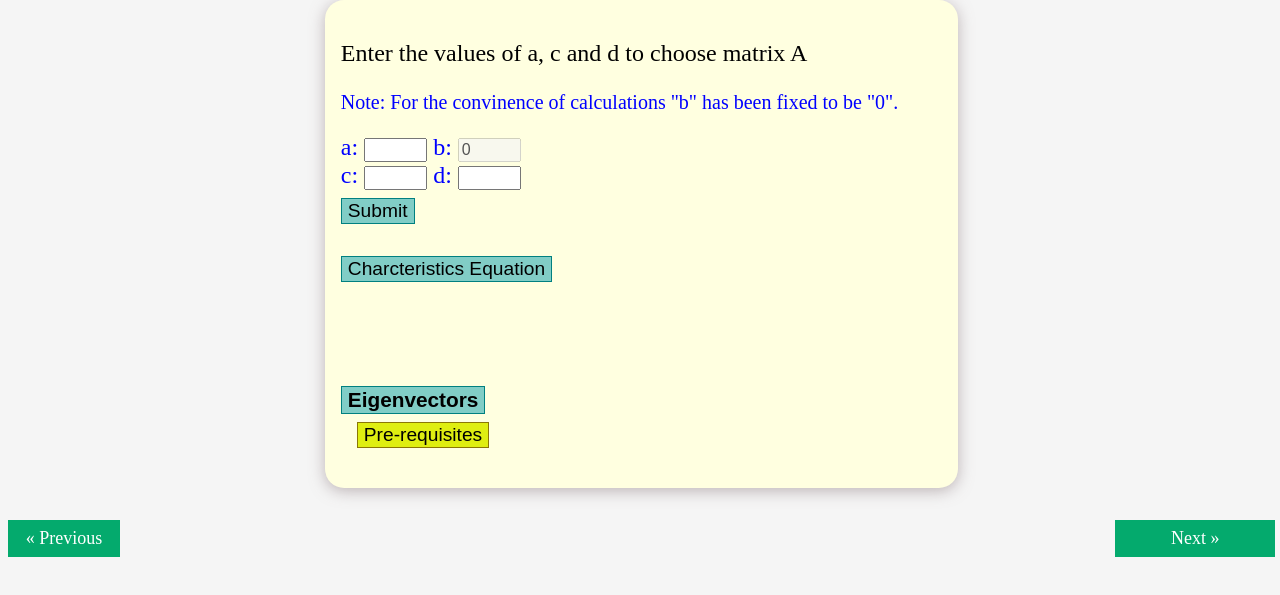
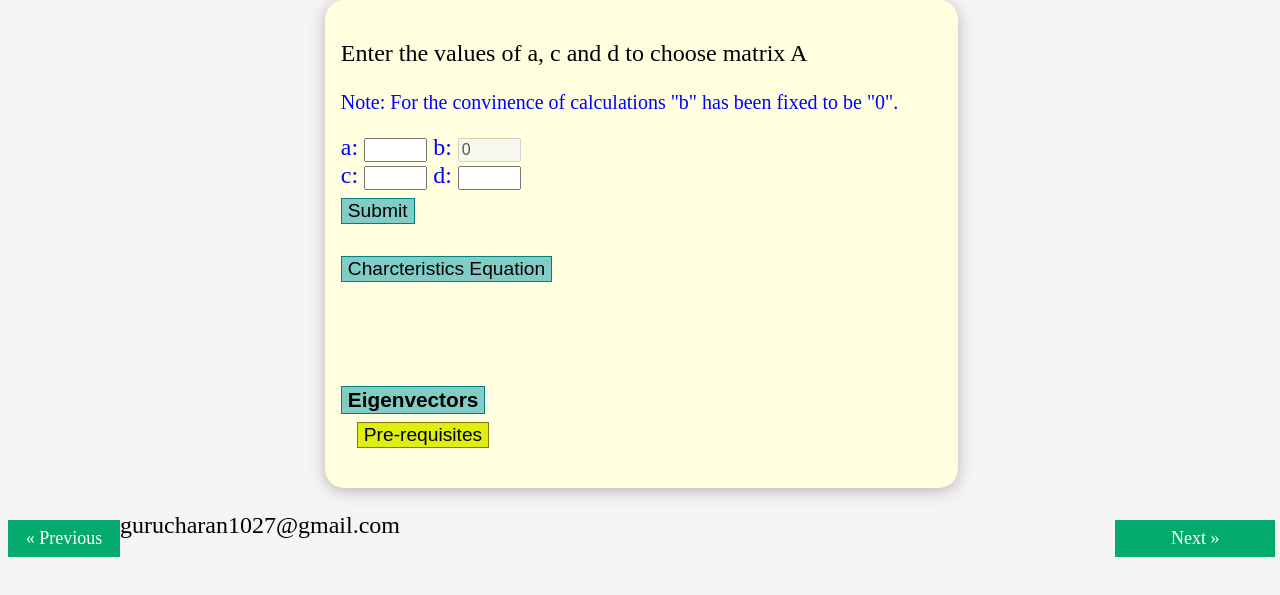
Before and after one commit to gurucharan1027/experiment7, a plain HTML site: page index copy.html in a window 1280 px wide. Shown: the part 61-656 px from the top of the page. Drawn offline with nearby package versions, Linux system fonts and the light colour scheme; some packages are replaced by stand-ins of ours; a script that the page names is missing.

Commit message:
added a p tag

```diff
--- a/index copy.html
+++ b/index copy.html
@@ -394,5 +394,7 @@ alert("please enter different values for 'a' and 'd'");
 	}
    }
 	</script>
+
+	<p>gurucharan1027@gmail.com</p>
 	</body>
 	</html>
```
Also changed, not shown: index copy 2.html (+1 -0 lines), git.html (added).
